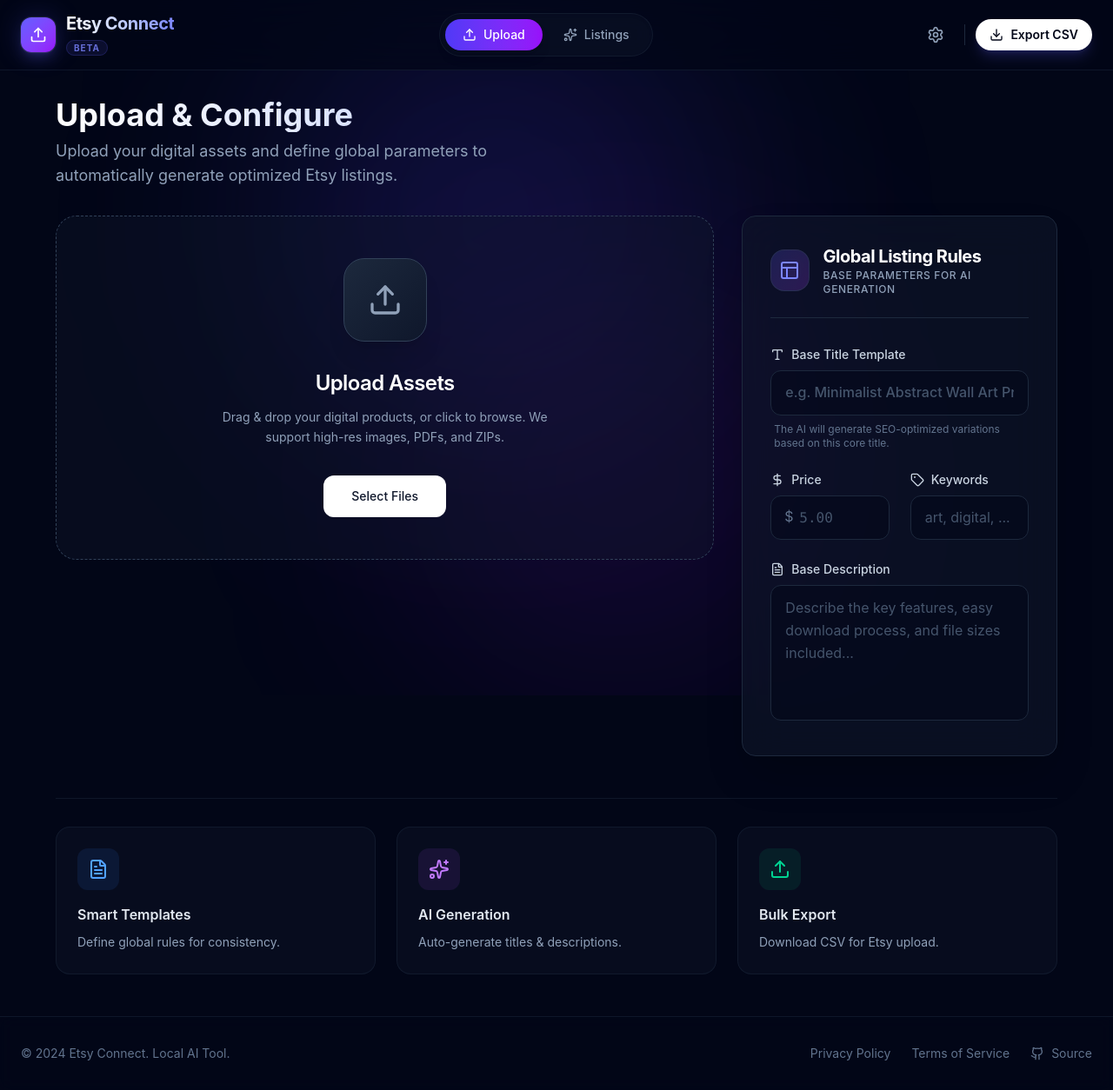
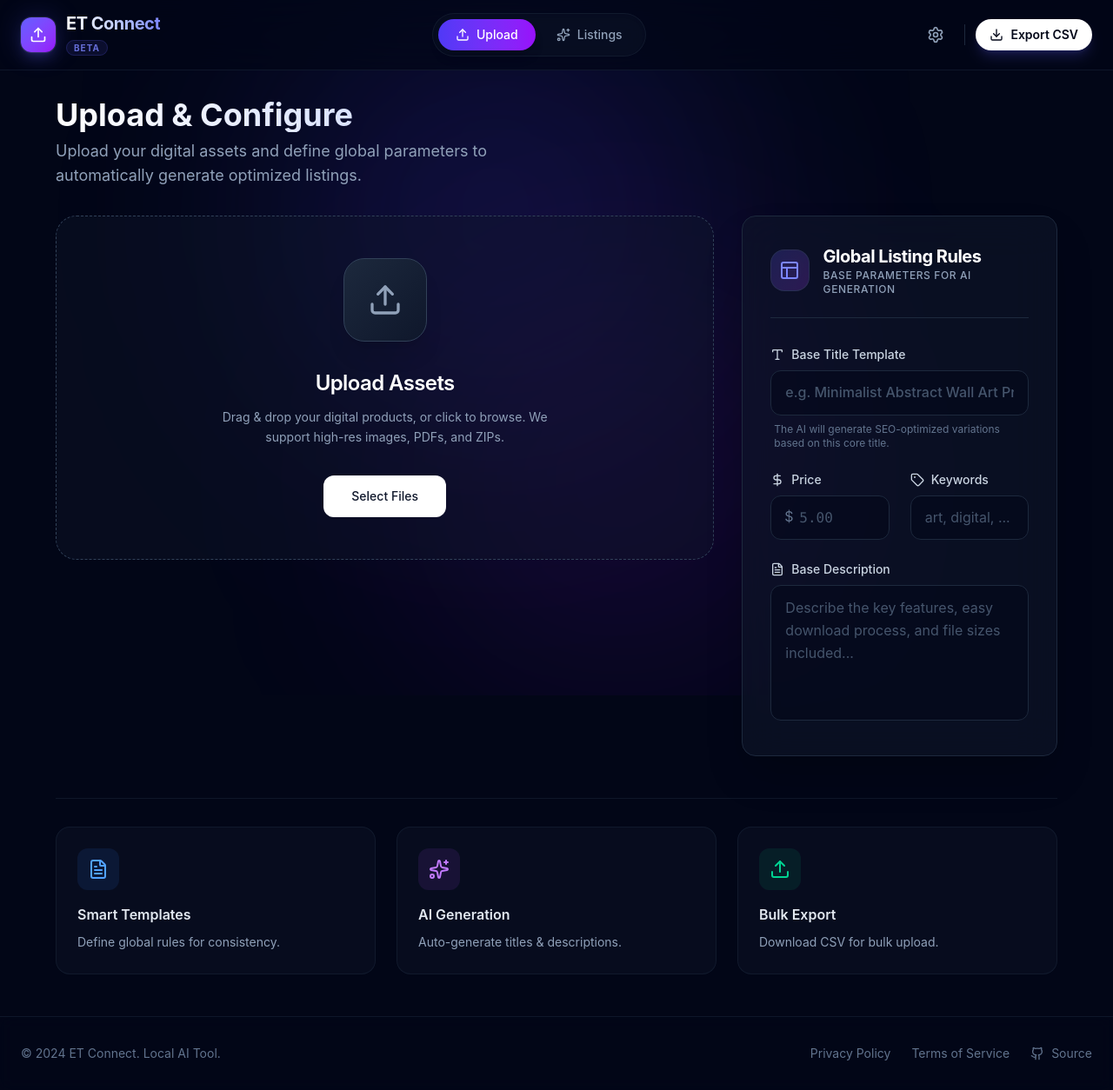
Before and after one commit to victorianeumanoc-blip/EtsyConnect, a React (Vite) app: page / in a window 1280 px wide. Shown: the whole page at 87% size. Built offline with nearby package versions, Linux system fonts and the light colour scheme.

Commit message:
Rename to ET Connect - remove Etsy branding

```diff
--- a/src/App.jsx
+++ b/src/App.jsx
@@ -83,7 +83,7 @@
                 Upload & Configure
               </h2>
               <p className="text-slate-400 text-lg max-w-xl">
-                Upload your digital assets and define global parameters to automatically generate optimized Etsy listings.
+                Upload your digital assets and define global parameters to automatically generate optimized listings.
               </p>
             </div>
             {listings.length > 0 && (
@@ -147,7 +147,7 @@
             {[
               { icon: FileText, color: 'text-blue-400', bg: 'bg-blue-500/10', title: 'Smart Templates', desc: 'Define global rules for consistency.' },
               { icon: Sparkles, color: 'text-purple-400', bg: 'bg-purple-500/10', title: 'AI Generation', desc: 'Auto-generate titles & descriptions.' },
-              { icon: UploadIcon, color: 'text-emerald-400', bg: 'bg-emerald-500/10', title: 'Bulk Export', desc: 'Download CSV for Etsy upload.' }
+              { icon: UploadIcon, color: 'text-emerald-400', bg: 'bg-emerald-500/10', title: 'Bulk Export', desc: 'Download CSV for bulk upload.' }
             ].map((feature, i) => (
               <div key={i} className="group p-6 bg-slate-900/40 border border-slate-800/50 rounded-2xl hover:bg-slate-800/60 hover:border-indigo-500/30 transition-all duration-300 hover:shadow-lg hover:shadow-indigo-500/10">
                 <div className={`w-12 h-12 rounded-xl ${feature.bg} flex items-center justify-center mb-4 group-hover:scale-110 transition-transform duration-300`}>
@@ -169,7 +169,7 @@
                 <Sparkles className="w-10 h-10 text-slate-600" />
               </div>
               <h2 className="text-2xl font-bold text-white mb-3">No listings generated yet</h2>
-              <p className="text-slate-400 mb-8 max-w-md mx-auto">Upload your files in the "Upload" tab to start generating your Etsy listings.</p>
+              <p className="text-slate-400 mb-8 max-w-md mx-auto">Upload your files in the "Upload" tab to start generating your listings.</p>
               <button onClick={() => setActiveTab('upload')} className="btn bg-white text-slate-900 px-6 py-2.5 rounded-full font-medium hover:bg-indigo-50 transition-colors">
                 Go to Upload
               </button>
--- a/src/components/Layout/Layout.jsx
+++ b/src/components/Layout/Layout.jsx
@@ -21,7 +21,7 @@
                         </div>
                         <div>
                             <h1 className="text-xl font-bold bg-clip-text text-transparent bg-gradient-to-r from-white via-indigo-200 to-indigo-400 tracking-tight">
-                                Etsy Connect
+                                ET Connect
                             </h1>
                             <span className="text-[10px] font-bold uppercase tracking-widest text-indigo-400/80 bg-indigo-500/10 px-2 py-0.5 rounded-full border border-indigo-500/20">
                                 Beta
@@ -33,8 +33,8 @@
                         <button
                             onClick={() => setActiveTab('upload')}
                             className={`px-5 py-2 rounded-full text-sm font-medium transition-all duration-300 relative overflow-hidden ${activeTab === 'upload'
-                                    ? 'text-white shadow-lg'
-                                    : 'text-slate-400 hover:text-slate-200 hover:bg-slate-800/50'
+                                ? 'text-white shadow-lg'
+                                : 'text-slate-400 hover:text-slate-200 hover:bg-slate-800/50'
                                 }`}
                         >
                             {activeTab === 'upload' && (
@@ -47,8 +47,8 @@
                         <button
                             onClick={() => setActiveTab('listings')}
                             className={`px-5 py-2 rounded-full text-sm font-medium transition-all duration-300 relative overflow-hidden ${activeTab === 'listings'
-                                    ? 'text-white shadow-lg'
-                                    : 'text-slate-400 hover:text-slate-200 hover:bg-slate-800/50'
+                                ? 'text-white shadow-lg'
+                                : 'text-slate-400 hover:text-slate-200 hover:bg-slate-800/50'
                                 }`}
                         >
                             {activeTab === 'listings' && (
@@ -81,7 +81,7 @@
             {/* Footer */}
             <footer className="border-t border-slate-800/50 py-8 bg-slate-950/50 backdrop-blur-sm">
                 <div className="container flex flex-col md:flex-row items-center justify-between text-sm text-slate-500 gap-4">
-                    <p>© 2024 Etsy Connect. Local AI Tool.</p>
+                    <p>© 2024 ET Connect. Local AI Tool.</p>
                     <div className="flex items-center gap-6">
                         <a href="#" className="hover:text-indigo-400 transition-colors">Privacy Policy</a>
                         <a href="#" className="hover:text-indigo-400 transition-colors">Terms of Service</a>
--- a/src/utils/csv.js
+++ b/src/utils/csv.js
@@ -1,7 +1,7 @@
 export function generateEtsyCSV(listings) {
-    // Define standard Etsy CSV columns
+    // Define standard CSV columns
     // Note: This is a simplified set based on common requirements.
-    // Real Etsy CSVs have many explicit columns depending on the category.
+    // Real marketplace CSVs have many explicit columns depending on the category.
     const columns = [
         'Title',
         'Description',
@@ -34,7 +34,7 @@
             listing.description,
             listing.price,
             listing.quantity,
-            listing.tags.join(','), // Etsy tags are usually comma separated in one field or separate columns. keeping simple.
+            listing.tags.join(','), // tags are usually comma separated in one field or separate columns. keeping simple.
             '', // Materials
             '', // Shop Section
             'Digital Print', // Category placeholder
```
